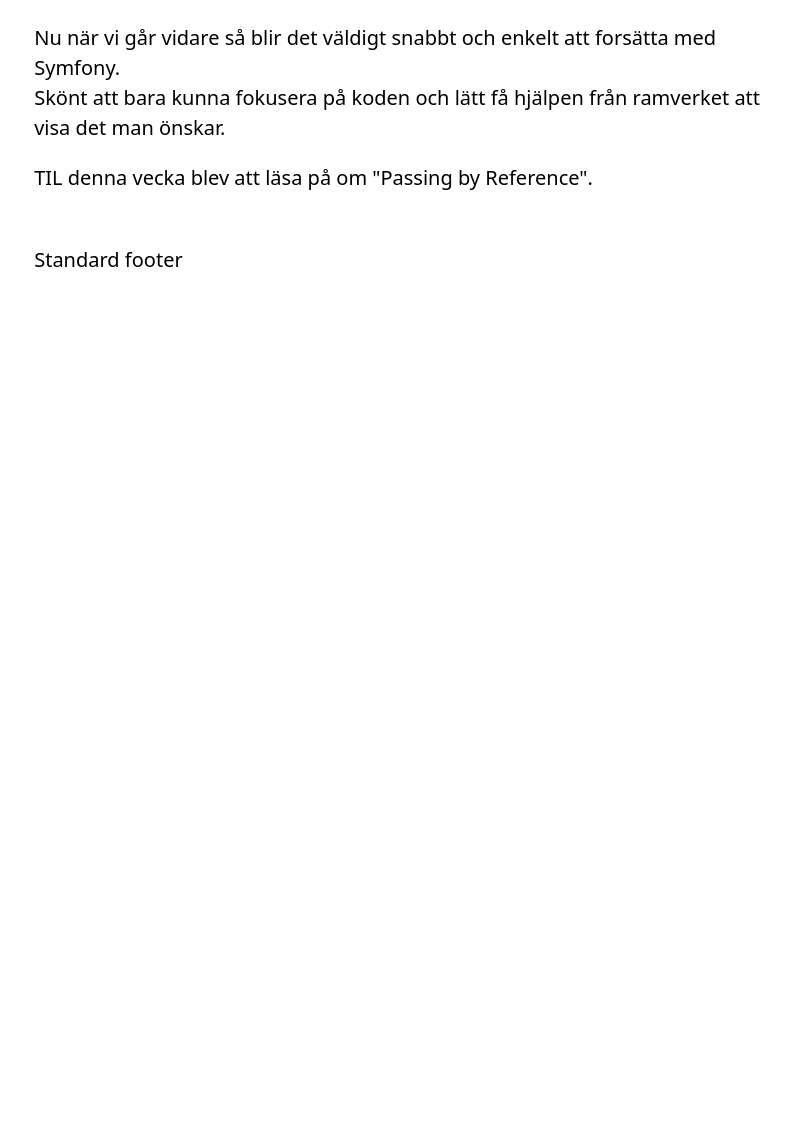
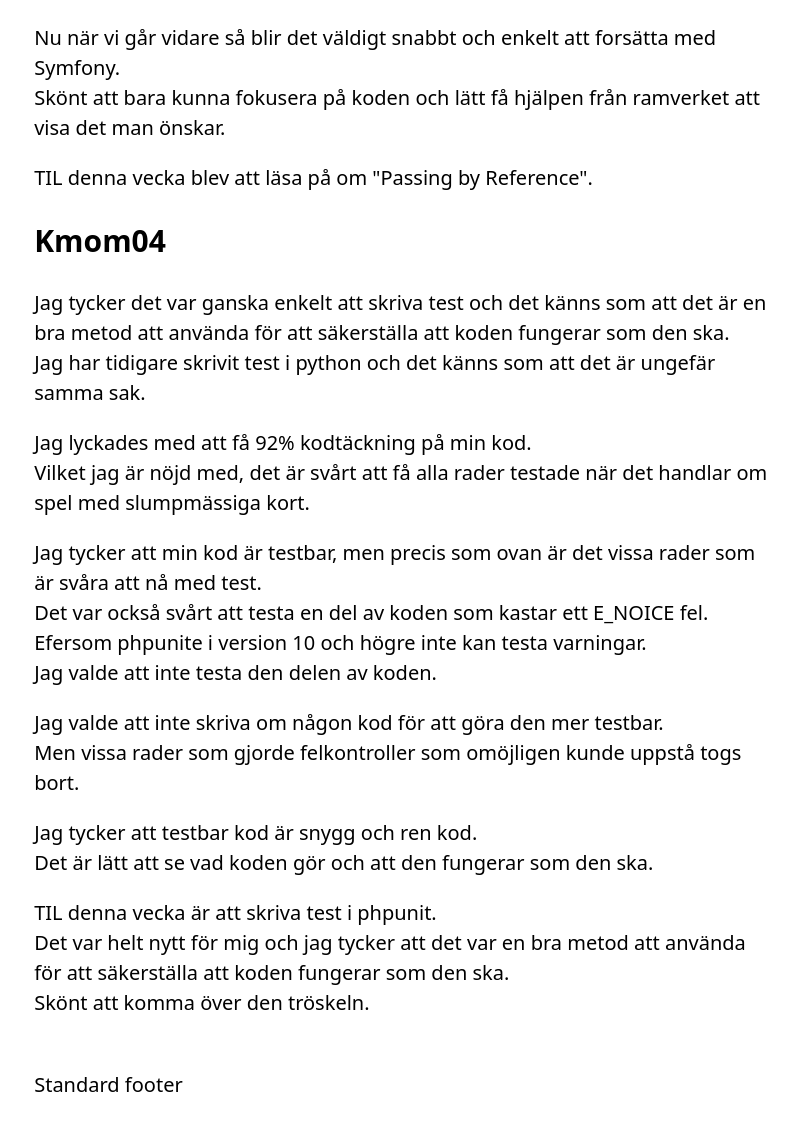
Before and after one commit to maru23bth/mvc, a Symfony app: template templates/report.html.twig in a window 1280 px wide. Shown: the part 2658-3790 px from the top of the page, without its empty margins (234-1031 px from the left). Before the commit the page ends 2925 px from the top, so only its background shows below. Run offline with Twig, Linux system fonts and the light colour scheme; the template is opened without the code that fills it, so the values that code supplies are empty; style sheets or scripts are compiled from the project's sources; some libraries are stand-ins or nearby versions.

Commit message:
Add Kmom04 content to report.html.twig template

```diff
--- a/templates/report.html.twig
+++ b/templates/report.html.twig
@@ -115,4 +115,51 @@
     </p>
 </article>
 
+
+<article id="kmom04">
+    <h2>Kmom04</h2>
+
+    <p>
+        <!-- Berätta hur du upplevde att skriva kod som testar annan kod med PHPUnit och hur du upplever phpunit rent allmänt. -->
+        Jag tycker det var ganska enkelt att skriva test
+        och det känns som att det är en bra metod att använda för att säkerställa att koden fungerar som den ska.<br>
+        Jag har tidigare skrivit test i python och det känns som att det är ungefär samma sak.<br>
+
+    </p>
+
+    <p>
+        <!-- Hur väl lyckades du med kodtäckningen av din kod, lyckades du nå mer än 90% kodtäckning? -->
+        Jag lyckades med att få 92% kodtäckning på min kod.<br>
+        Vilket jag är nöjd med, det är svårt att få alla rader testade när det handlar om spel med slumpmässiga kort.
+
+    </p>
+
+    <p>
+        <!-- Upplever du din egen kod som “testbar kod” eller finns det delar i koden som är mer eller mindre testbar och finns det saker som kan göras för att förbättra kodens testbarhet? -->
+        Jag tycker att min kod är testbar, men precis som ovan är det vissa rader som är svåra att nå med test.<br>
+        Det var också svårt att testa en del av koden som kastar ett E_NOICE fel.<br>
+        Efersom phpunite i version 10 och högre inte kan testa varningar.<br>
+        Jag valde att inte testa den delen av koden.
+    </p>
+
+    <p>
+        <!-- Valde du att skriva om delar av din kod för att förbättra den eller göra den mer testbar, om så berätta lite hur du tänkte. -->
+        Jag valde att inte skriva om någon kod för att göra den mer testbar.<br>
+        Men vissa rader som gjorde felkontroller som omöjligen kunde uppstå togs bort.
+    </p>
+
+    <p>
+        <!-- Fundera över om du anser att testbar kod är något som kan identifiera “snygg och ren kod”. -->
+        Jag tycker att testbar kod är snygg och ren kod.<br>
+        Det är lätt att se vad koden gör och att den fungerar som den ska.
+    </p>
+
+    <p>
+        <!-- Vilken är din TIL för detta kmom? -->
+        TIL denna vecka är att skriva test i phpunit.<br>
+        Det var helt nytt för mig och jag tycker att det var en bra metod att använda för att säkerställa att koden fungerar som den ska.<br>
+        Skönt att komma över den tröskeln.
+    </p>
+</article>
+
 {% endblock %}
```
